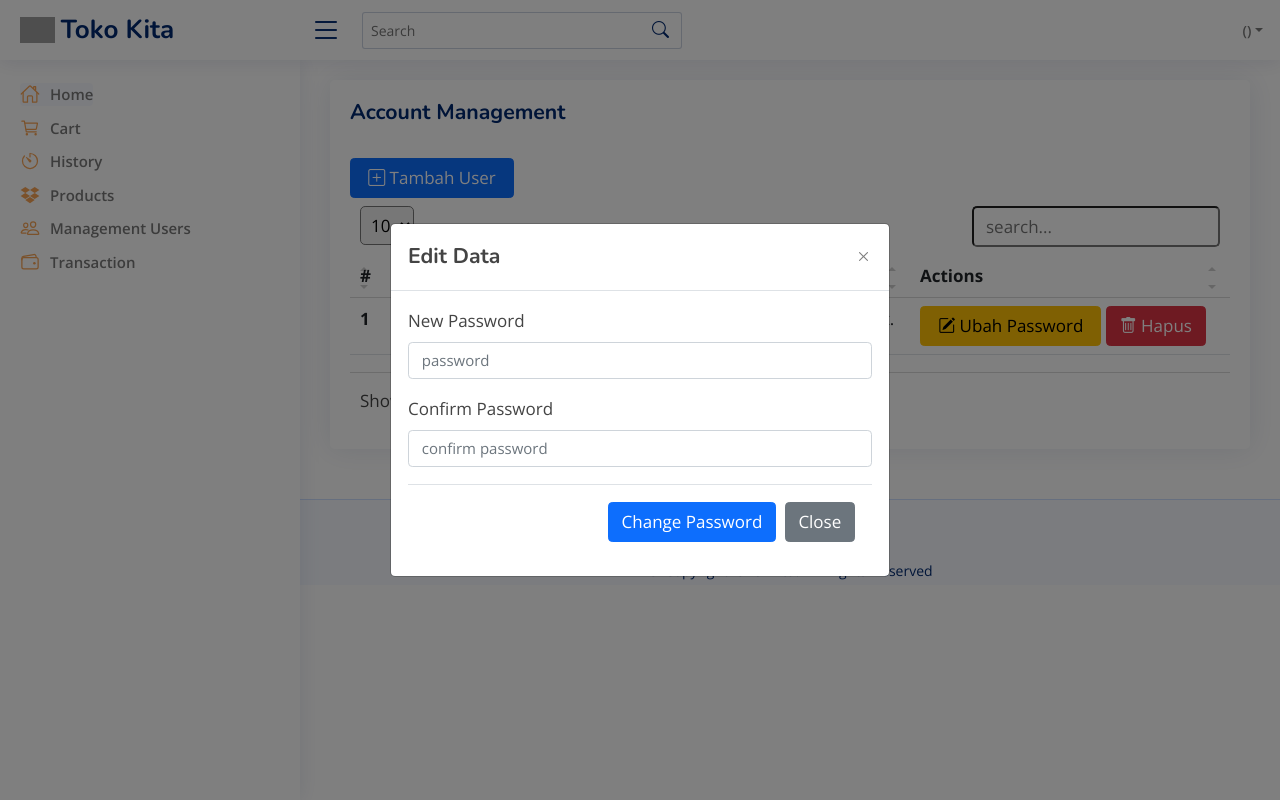
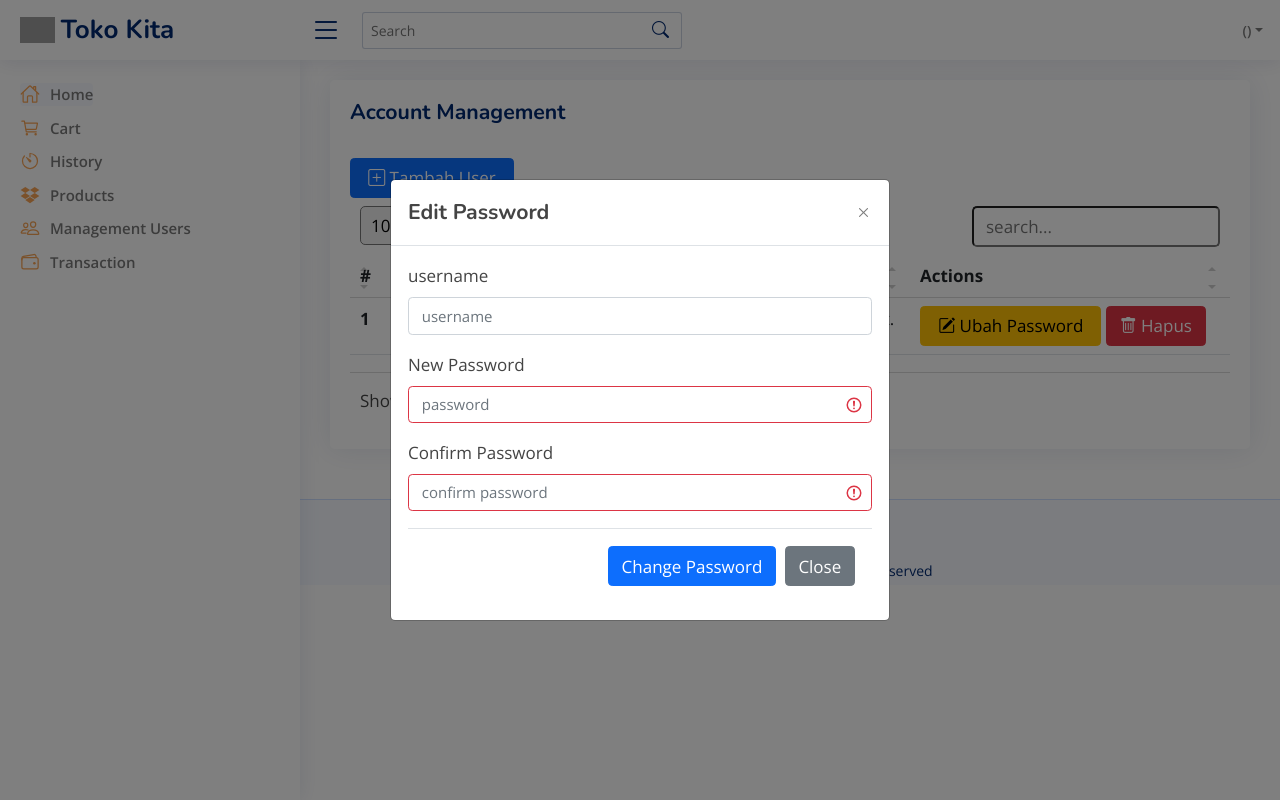
Before and after one commit to 78LUKMAN/20231-SI-4310-ecommerce_hasil_pertanian, a CodeIgniter 4 app: template Aplikasi/toko-online-produk-pertanian/app/Views/pages/admin/account_management/accounts.php in a window 1280 px wide, after a click on "Ubah Password". Run offline with PHP 8.4 and a stand-in for CodeIgniter, Linux system fonts and the light colour scheme; the template is opened without the code that fills it: most values are stand-ins (such as "Sample title", 1, 10 or a date in 2020); data that the repository does not hold is empty; some libraries are stand-ins or nearby versions; grey boxes are pictures that could not be loaded.

Commit message:
feat: admin can edit users password

```diff
--- a/Aplikasi/toko-online-produk-pertanian/app/Config/Routes.php
+++ b/Aplikasi/toko-online-produk-pertanian/app/Config/Routes.php
@@ -44,7 +44,7 @@
     $routes->get('accounts','AdminController::accounts');
     $routes->post('account/add','AdminController::adduser');
     $routes->get('account/add','AdminController::adduser');
-    $routes->post('account/edit','AdminController::edituserpassword');
+    $routes->post('account/edit/(:num)','AdminController::edituser/$1');
     $routes->post('account/delete','AdminController::deleteuser');
 });
 
--- a/Aplikasi/toko-online-produk-pertanian/app/Views/pages/admin/account_management/accounts.php
+++ b/Aplikasi/toko-online-produk-pertanian/app/Views/pages/admin/account_management/accounts.php
@@ -5,17 +5,6 @@
         <?= session()->getFlashData('success') ?>
         <button type="button" class="btn-close" data-bs-dismiss="alert" aria-label="Close"></button>
     </div>
-<?php endif; ?>
-
-<?php if (session()->getFlashData('failed')): ?>
-    <div class="alert alert-danger alert-dismissible fade show" role="alert">
-        <?= session()->getFlashData('failed') ?>
-        <button type="button" class="btn-close" data-bs-dismiss="alert" aria-label="Close"></button>
-    </div>
-<?php endif; ?>
-
-<?php if (session()->getFlashdata('error')): ?>
-
 <?php endif; ?>
 <button type="button" class="btn btn-primary" data-bs-toggle="modal" data-bs-target="#newUser">
     &nbsp;<i class="bi bi-plus-square"></i>&nbsp;Tambah User&nbsp;
@@ -74,21 +63,41 @@
                     <div class="modal-dialog modal-dialog-centered">
                         <div class="modal-content">
                             <div class="modal-header">
-                                <h5 class="modal-title">Edit Data</h5>
+                                <h5 class="modal-title">Edit Password</h5>
                                 <button type="button" class="btn-close" data-bs-dismiss="modal" aria-label="Close"></button>
                             </div>
                             <div class="modal-body">
-                                <?= form_open('admin/account/edit' . $user['id'], ['method' => 'post']) ?>
+                                <?= form_open('admin/account/edit/' . $user['id'], ['method' => 'post']) ?>
                                 <?= csrf_field() ?>
                                 <div class="mb-3">
+                                    <label for="text" class="form-label">username</label>
+                                    <input type="username" class="form-control <?php echo session()->getFlashdata('failed') ? 'is-invalid' : (session()->getFlashdata()  ? 'is-valid' : ''); ?>" id="username" name="username"
+                                        placeholder="username" value="<?php echo session('input_data.username'); ?>" required>
+                                    <?php if (session()->getFlashData('failed')): ?>
+                                        <div class="text-danger">
+                                            <?= session()->getFlashData('failed') ?>
+                                        </div>
+                                    <?php endif; ?>
+                                </div>
+                                <div class="mb-3">
                                     <label for="password" class="form-label">New Password</label>
-                                    <input type="password" class="form-control" id="password" name="password"
-                                        placeholder="password" required>
+                                    <input type="password" class="form-control <?php echo session('error.password')? 'is-invalid' : (session('error') ? 'is-valid' : ''); ?>" id="password" name="password"
+                                        placeholder="password" value="<?php echo session('input_data.password'); ?>" required>
+                                    <?php if (session()->getFlashdata('error') && session('error.password')): ?>
+                                        <div class="text-danger">
+                                            <?= session('error.password') ?>
+                                        </div>
+                                    <?php endif; ?>
                                 </div>
                                 <div class="mb-3">
                                     <label for="confirm_password" class="form-label">Confirm Password</label>
-                                    <input type="password" class="form-control" id="confirm_password"
-                                        name="confirm_password" placeholder="confirm password" required>
+                                    <input type="password" class="form-control <?php echo session('error.confirm_password')? 'is-invalid' : (session('error') ? 'is-valid' : ''); ?>" id="confirm_password" name="confirm_password"
+                                        placeholder="confirm password" value="<?php echo session('input_data.confirm_password'); ?>" required>
+                                        <?php if (session()->getFlashdata('error') && session('error.confirm_password')): ?>
+                                        <div class="text-danger">
+                                            <?= session('error.confirm_password') ?>
+                                        </div>
+                                    <?php endif; ?>
                                 </div>
                                 <div class="modal-footer">
                                     <button type="submit" class="btn btn-primary">Change Password</button>
```
Also changed, not shown: Aplikasi/toko-online-produk-pertanian/app/Controllers/AdminController.php (+31 -0 lines).
